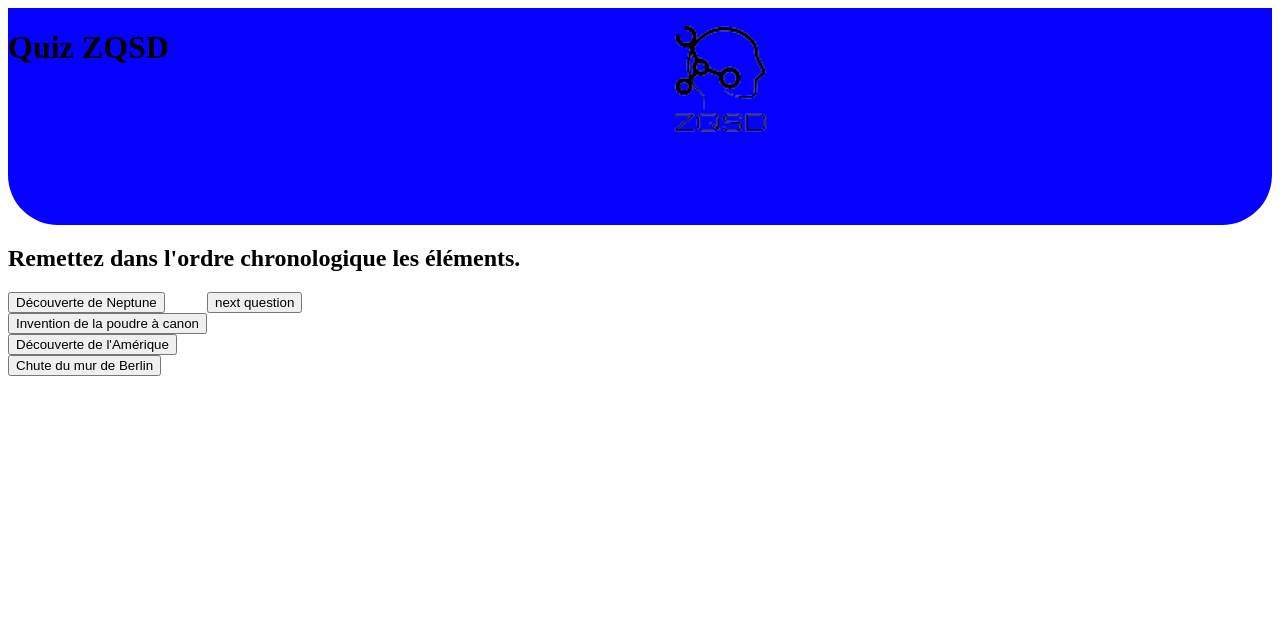
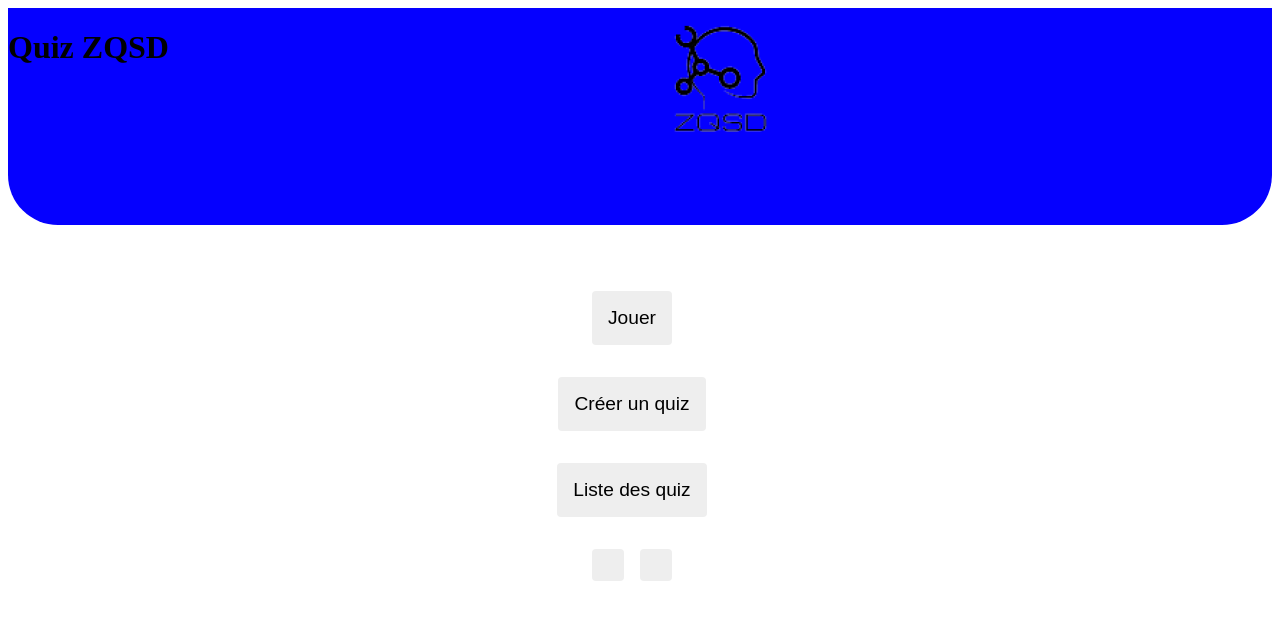
Before and after one commit to 2019-2020-ps6/2022-2023-ps6-zqsd, an Angular app in the folder front-end/: page /homePage in a window 1280 px wide. Before the commit this address led to /. Shown: the top 620 px of the page. Built offline with nearby package versions, Linux system fonts and the light colour scheme.

Commit message:
Ajout du commit d'avant

```diff
--- a/front-end/src/app/CreateQuiz.component/CreateQuiz.component.html
+++ b/front-end/src/app/CreateQuiz.component/CreateQuiz.component.html
@@ -0,0 +1,50 @@
+<div class="card">
+  <h2>Create a new Quiz</h2>
+  <form class="quiz-form" [formGroup]="quizForm">
+    <label for="name">
+      Title <br>
+      <input class="input-custom" type="text" id="name" [formControlName]="'name'">
+      <br>
+    </label>
+    Theme <br>
+    <select formControlName="theme">
+      <option *ngFor="let theme of theme_list" [value]="theme">{{theme}}</option>
+    </select>
+    <br>
+
+
+
+    <div formArrayName="questions">
+      <div *ngFor="let question of quizForm.get('questions')?.value; let i = index; trackBy: trackByFn">
+        <label for="question-{{i}}">Question {{i + 1}}</label>
+        <br>
+        <input type="text" id="question-{{i}}" [formControlName]="i">
+      </div>
+    </div>
+    <button type="button" (click)="addQuestion()">Add a question</button>
+
+
+
+
+    <div formArrayName="answers">
+      <div *ngFor="let answer of quizForm.get('answers')?.value; let i = index; trackBy: trackByFn">
+        <label for="answer-{{i}}">Answer {{i + 1}}</label>
+        <br>
+        <input type="text" id="answer-{{i}}" [formControlName]="i">
+        <button type="button" (click)="setFalse(i)" [ngClass]="{'selected false': answer.isCorrect === false}">
+          False
+        </button>
+        <button type="button" (click)="setTrue(i)" [ngClass]="{'selected true': answer.isCorrect === true}">
+          True
+        </button>
+      </div>
+    </div>
+    <button type="button" (click)="addAnswer()">Add an answer</button>
+    <br>
+
+    <i class="fas fa-lightbulb"></i>
+    <button type="submit" class="button-card" (click)="addQuiz()">Add the quizz</button>
+  </form>
+</div>
+<!-- Uncomment below to see your form structure and how it changes-->
+<!-- <br><br>{{quizForm.getRawValue() | json}} -->
--- a/front-end/src/app/CreateQuiz.component/CreateQuiz.component.scss
+++ b/front-end/src/app/CreateQuiz.component/CreateQuiz.component.scss
@@ -0,0 +1,7 @@
+button.selected.false {
+  background-color: red;
+}
+
+button.selected.true {
+  background-color: green;
+}
--- a/front-end/src/app/CreateQuiz.component/CreateQuiz.component.ts
+++ b/front-end/src/app/CreateQuiz.component/CreateQuiz.component.ts
@@ -1,6 +1,8 @@
 import { Component, OnInit } from '@angular/core';
-import { FormBuilder, FormControl, FormGroup } from "@angular/forms";
+import {FormArray, FormBuilder, FormControl, FormGroup, Validators} from "@angular/forms";
 import { GameService } from "../../services/GameService";
+import {Quiz} from "../../models/quiz.model";
+import {QuizService} from "../../services/QuizService";
 
 @Component({
     selector: 'app-CreateQuiz',
@@ -10,19 +12,65 @@ import { GameService } from "../../services/GameService";
 
 export class CreateQuiz implements OnInit {
 
-    public quizForm: FormGroup;
-    public theme : string = '';
+  public quizForm: FormGroup;
+  public theme_list = ['Actor', 'Sport', 'Music', 'Movie', 'TV Show', 'Video Game', 'Other'];
 
-    constructor(public formBuilder: FormBuilder, public gameService: GameService) {
-        this.quizForm = this.formBuilder.group({
-          name: '',
-          theme: '',
-        });
-      }
+  constructor(public formBuilder: FormBuilder, public quizService: QuizService) {
+    // Form creation
+    this.quizForm = this.formBuilder.group({
+      name: ['', Validators.required],
+      theme: ['', Validators.required],
+      questions: this.formBuilder.array([
+        this.formBuilder.control('')
+      ]),
+      answers: this.formBuilder.array([
+        this.formBuilder.group({isCorrect: false, answer: ''})
+      ])
+    });
+  }
 
-    ngOnInit(): void {}
+  ngOnInit() {
+  }
 
-    public getTheme() : string {
-        return this.theme;
-    }
+  addQuiz() {
+    const quiz = {
+      name: this.quizForm.value.name,
+      id: this.quizForm.value.id,
+      theme: this.quizForm.value.theme,
+      questions: this.quizForm.value.questions,
+      answers: this.quizForm.value.answers
+    } as Quiz;
+    this.quizService.addQuiz(quiz);
+    this.quizForm.reset();
+  }
+
+  addQuestion() {
+    const questionControl = this.formBuilder.control('');
+    const questionsArray = this.quizForm.controls['questions'] as FormArray;
+    questionsArray.push(questionControl);
+  }
+
+  addAnswer() {
+    const answer = this.formBuilder.group({
+      isCorrect: false,
+      answer: ''
+    });
+    const answersArray = this.quizForm.get('answers') as FormArray;
+    answersArray.push(answer);
+  }
+
+
+  trackByFn(index: number, question: FormControl) {
+    return index;
+  }
+
+  setFalse(index: number) {
+    this.quizForm.get('answers')?.get(String(index))?.get('isCorrect')?.setValue(false);
+  }
+
+  setTrue(index: number) {
+    this.quizForm.get('answers')?.get(String(index))?.get('isCorrect')?.setValue(true);
+  }
+
+
 }
--- a/front-end/src/app/app.component.html
+++ b/front-end/src/app/app.component.html
@@ -1,2 +1,2 @@
 <app-header></app-header>
-<app-GamePage></app-GamePage>
+<router-outlet></router-outlet>
--- a/front-end/src/app/home-page/home-page.component.html
+++ b/front-end/src/app/home-page/home-page.component.html
@@ -1 +1,15 @@
-<p>home-page works!</p>
+<link href="https://fonts.googleapis.com/icon?family=Material+Icons" rel="stylesheet">
+
+<div class="container">
+  <button routerLink="/Gamepage" class="btn-jouer">Jouer</button>
+  <button routerLink="/CreateQuiz" class="btn-creer">Créer un quiz</button>
+  <button routerLink="/QuizList" class="btn-liste">Liste des quiz</button>
+  <a routerLink="/Login" class="btn-login"><i class="fa fa-user"></i></a>
+  <a routerLink="/Parameter" class="btn-register"><i class="fa fa-cog"></i></a>
+
+  <div class="footer">
+    <button class="user-button"><i class="fas fa-user"></i></button>
+    <button class="settings-button"><i class="fas fa-cog"></i></button>
+  </div>
+
+</div>
--- a/front-end/src/app/home-page/home-page.component.scss
+++ b/front-end/src/app/home-page/home-page.component.scss
@@ -0,0 +1,57 @@
+.container {
+  display: flex;
+  flex-direction: column;
+  margin-top: 50px;
+  align-items: center;
+  flex-grow: 1;
+}
+
+.btn-jouer {
+  background-color: #eee;
+  border: none;
+  border-radius: 4px;
+  cursor: pointer;
+  color: black;
+  font-size: 1.2rem;
+  padding: 1rem;
+  margin-right: 1rem;
+  margin-bottom: 1rem;
+  margin-top: 1rem;
+  flex-grow: 1;
+}
+
+.btn-jouer:hover {
+  background-color: black;
+  color: white;
+}
+
+.btn-jouer:disabled {
+  background-color: #eee;
+  color: #aaa;
+  cursor: auto;
+}
+
+.btn-creer {
+  background-color: #eee;
+  border: none;
+  border-radius: 4px;
+  cursor: pointer;
+  color: black;
+  font-size: 1.2rem;
+  padding: 1rem;
+  margin-right: 1rem;
+  margin-bottom: 1rem;
+  margin-top: 1rem;
+  flex-grow: 1;
+}
+
+.btn-creer:hover {
+  background-color: black;
+  color: white;
+}
+
+.btn-creer:disabled {
+  background-color: #eee;
+  color: #aaa;
+  cursor: auto;
+}
--- a/front-end/src/app/home-page/home-page.component.ts
+++ b/front-end/src/app/home-page/home-page.component.ts
@@ -1,4 +1,6 @@
 import { Component } from '@angular/core';
+import { ActivatedRoute } from '@angular/router';
+import { Location } from '@angular/common';
 
 @Component({
   selector: 'app-home-page',
@@ -7,4 +9,5 @@ import { Component } from '@angular/core';
 })
 export class HomePageComponent {
 
+
 }
--- a/front-end/src/services/QuizService.ts
+++ b/front-end/src/services/QuizService.ts
@@ -0,0 +1,42 @@
+import { Injectable } from '@angular/core';
+import { BehaviorSubject } from 'rxjs';
+import { Quiz } from '../models/quiz.model';
+import { QuizExample} from "../mocks/quizz.mock";
+
+@Injectable({
+  providedIn: 'root'
+})
+export class QuizService {
+  /**
+   * Services Documentation:
+   * https://angular.io/docs/ts/latest/tutorial/toh-pt4.html
+   */
+
+  /**
+   * The list of quiz.
+   * The list is retrieved from the mock.
+   */
+  private quizzes: Quiz[] = QuizExample
+
+  /**
+   * Observable which contains the list of the quiz.
+   * Naming convention: Add '$' at the end of the variable name to highlight it as an Observable.
+   */
+  public quizzes$: BehaviorSubject<Quiz[]> = new BehaviorSubject(QuizExample);
+
+  constructor() {
+  }
+
+  addQuiz(quiz: Quiz) {
+    // You need here to update the list of quiz and then update our observable (Subject) with the new list
+    // More info: https://angular.io/tutorial/toh-pt6#the-searchterms-rxjs-subject
+    this.quizzes.push(quiz);
+    this.quizzes$.next(this.quizzes);
+  }
+  deleteQuiz(quiz: Quiz) {
+    //delete the quiz from the list
+    this.quizzes.splice(this.quizzes.indexOf(quiz), 1);
+    //update the observable
+    this.quizzes$.next(this.quizzes);
+  }
+}
--- a/front-end/src/styles.scss
+++ b/front-end/src/styles.scss
@@ -1 +1,22 @@
 /* You can add global styles to this file, and also import other style files */
+button {
+  background-color: #eee;
+  border: none;
+  border-radius: 4px;
+  cursor: pointer;
+  color: black;
+  font-size: 1.2rem;
+  padding: 1rem;
+  margin-right: 1rem;
+  margin-bottom: 1rem;
+  margin-top: 1rem;
+}
+button:hover {
+  background-color: black;
+  color: white;
+}
+button:disabled {
+  background-color: #eee;
+  color: #aaa;
+  cursor: auto;
+}
```
Also changed, not shown: front-end/src/app/CreateQuestion.component/CreateQuestion.component.ts (+6 -6 lines), front-end/src/app/app-routing.module.ts (+10 -0 lines), front-end/src/app/app.module.ts (+9 -1 lines).
